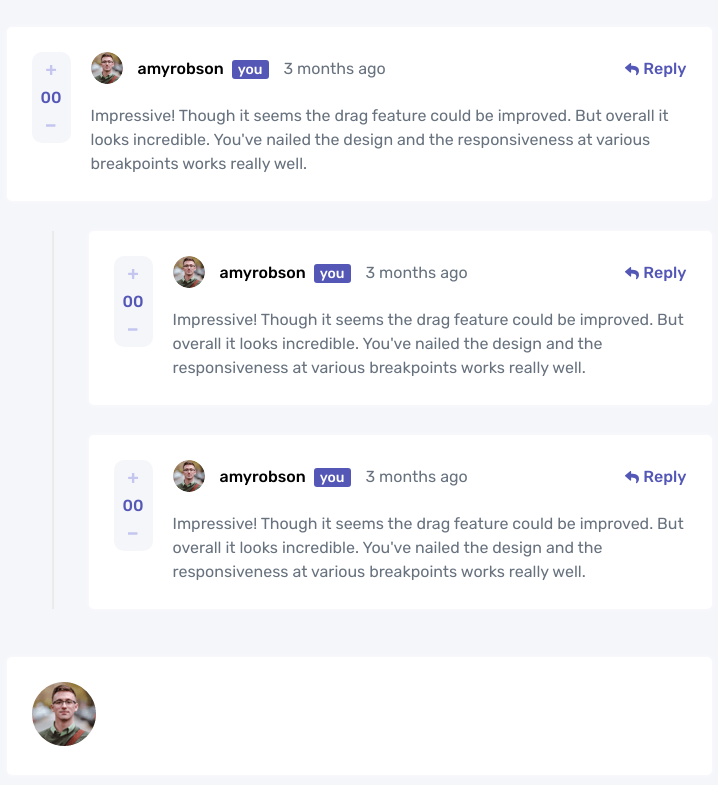
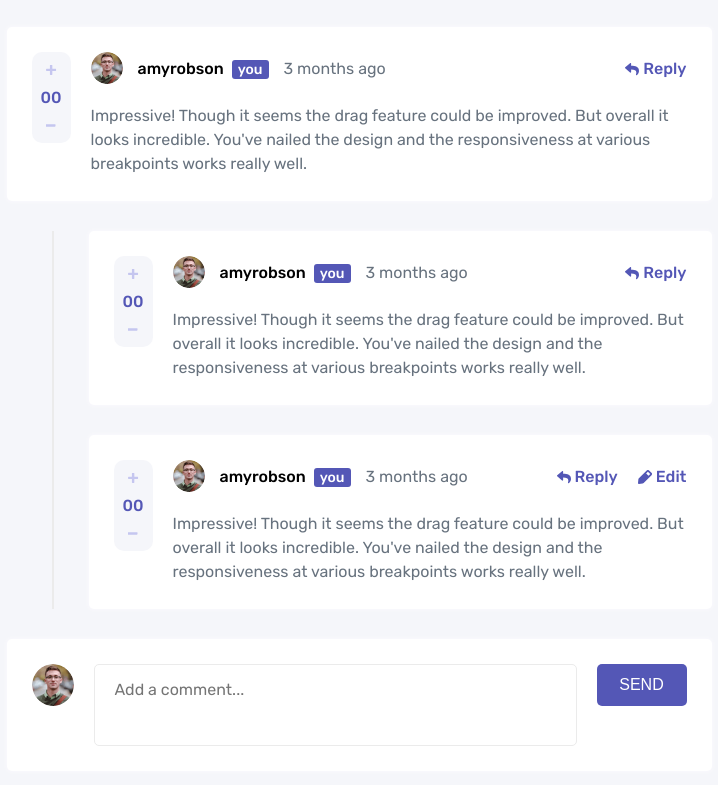
Before and after one commit to renanrodrigues31/comentarios-front-end, a plain HTML site: page index.html in a window 1280 px wide. Shown: the part 225-1010 px from the top of the page, without its empty margins (281-999 px from the left). Drawn offline with Linux system fonts and the light colour scheme.

Commit message:
estilização completa

```diff
--- a/index.html
+++ b/index.html
@@ -87,7 +87,7 @@
                 </div>
                 <div class="container-reply-delete">
                   <button class="reply"><img src="./images/icon-reply.svg">Reply</button>
-                  <button class="edit esconder"><img src="./images/icon-edit.svg">Edit</button>
+                  <button class="edit"><img src="./images/icon-edit.svg">Edit</button>
                   <button class="delete esconder"><img src="./images/icon-delete.svg">Delete</button>
                 </div>
             </div>
@@ -98,14 +98,15 @@
     </div>
   </section>
 
-  <section>
+  <section style= "margin-top: 20px">
     <div class="escrever-comentario">
       <div class="foto-perfil"><img src="./images/avatars/image-juliusomo.png"></div>
-
+      <textarea placeholder="Add a comment..."></textarea>
+      <button>send</button>
     </div>
+  </section>
 
 
-  </section>
 </header>
 </body>
 </html>
--- a/style.css
+++ b/style.css
@@ -22,6 +22,8 @@ input[type="number"]::-webkit-inner-spin-button {
 input[type="number"] {
     -moz-appearance: textfield;
 }
+
+
 
 
 body {
@@ -59,7 +61,7 @@ section {
     grid-template-areas:
     "foto-perfil add-comentario send"
  ;
-grid-template-columns: 1fr auto 1fr;
+grid-template-columns: 42px auto 90px;
 }
 
 
@@ -168,6 +170,11 @@ grid-template-columns: 1fr auto 1fr;
     font-size: 16px;
     font-weight: 500;
     vertical-align: middle;
+    transition: 0.3s;
+}
+
+.reply:hover, .edit:hover, .delete:hover {
+    opacity: 50%;
 }
 
 .delete {
@@ -194,3 +201,60 @@ grid-template-columns: 1fr auto 1fr;
     line-height: 1.5;
     font-size: 16px;
 }
+
+.foto-perfil, .foto-perfil img {
+    width: 42px;
+    height: 42px;
+    border-radius: 50%;
+    object-fit: cover;
+}
+
+.foto-perfil {
+    grid-area: foto-perfil;
+}
+
+.input-comentario {
+    grid-area: add-comentario;
+}
+
+.button-send {
+    grid-area: send;
+}
+
+.escrever-comentario textarea {
+    font-family: 'Rubik', sans-serif;
+    font-size: 16px;
+    color: var(--texto-comentarios);
+    resize: none; /*remove the resize handle on the bottom right*/
+    border: 1px solid #ebebeb;
+    border-radius: 5px;
+    min-height: 50px;
+    overflow: auto;
+    padding: 15px 20px;
+}
+
+.escrever-comentario textarea:focus {
+    outline: 1px solid var(--roxo-principal);
+}
+
+.escrever-comentario textarea::placeholder {
+    font-family: 'Rubik', sans-serif;
+    font-size: 16px;
+}
+
+.escrever-comentario button {
+    font-size: 16px;
+    text-transform: uppercase;
+    font-weight: 400;
+    background-color: var(--roxo-principal);
+    color: white;
+    border: none;
+    border-radius: 5px;
+    width: 90px;
+    height: 42px;
+    cursor: pointer;
+}
+
+.escrever-comentario button:hover {
+    background-color: var(--roxo-hover);
+}
```
